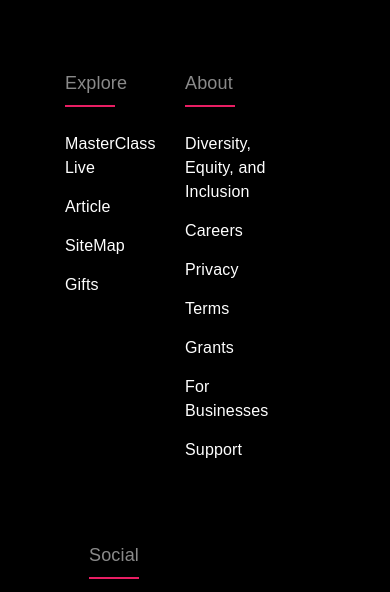
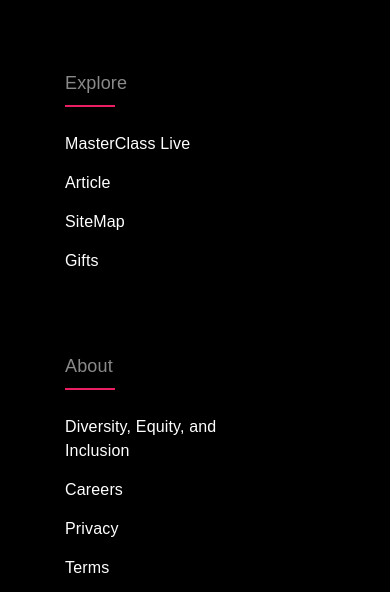
Before and after one commit to kartikgoel130/footer, a plain HTML site: page index.html in a window 390 px wide. Shown: the top 592 px of the page. Drawn offline with Linux system fonts and the light colour scheme.

Commit message:
Add files via upload

```diff
--- a/style.css
+++ b/style.css
@@ -125,11 +125,10 @@ span{
   color: #8a8a8a;
 }
 
-@media(max-width: 767px){
+@media only screen and (max-width: 767px){
   .footer-col-1, .footer-col-2 {
     width: 50%;
-    padding: 0 15px;
-    margin-bottom: 20%;
+    margin-bottom: 30px;
   }
 
   .footer-col-3, .footer-col-4{
@@ -138,7 +137,7 @@ span{
     margin-left: 10%;
   }
 
-  .footer-col-4{
+  /* .footer-col-4{
     margin-bottom: 10%;
     margin-left: 20%;
   }
@@ -153,7 +152,7 @@ span{
 
   .footer-col-3 .mobile li a{
     font-size: 2rem;
-  }
+  } */
 
   /* .footer-col-3 .desktop{
     display: none;
@@ -211,10 +210,9 @@ span{
   } */
 
 }
-@media(max-width: 574px){
+@media only screen and (max-width: 574px){
   .footer-col-1, .footer-col-2 {
-    width: 50%;
-    padding: 0 15px;
+    width: 100%;
     margin-bottom: 20%;
   }
 
@@ -224,17 +222,18 @@ span{
     margin-left: 10%;
   }
 
-  .footer-col-3 .desktop{
+  /* .footer-col-3 .desktop{
     display: none;
   }
 
   .footer-col-3 .mobile {
     display: flex;
+    flex-basis: 100%;
   }
 
   .footer-col-3 .mobile li a{
     font-size: 2rem;
-  }
+  } */
 
 
 
```
